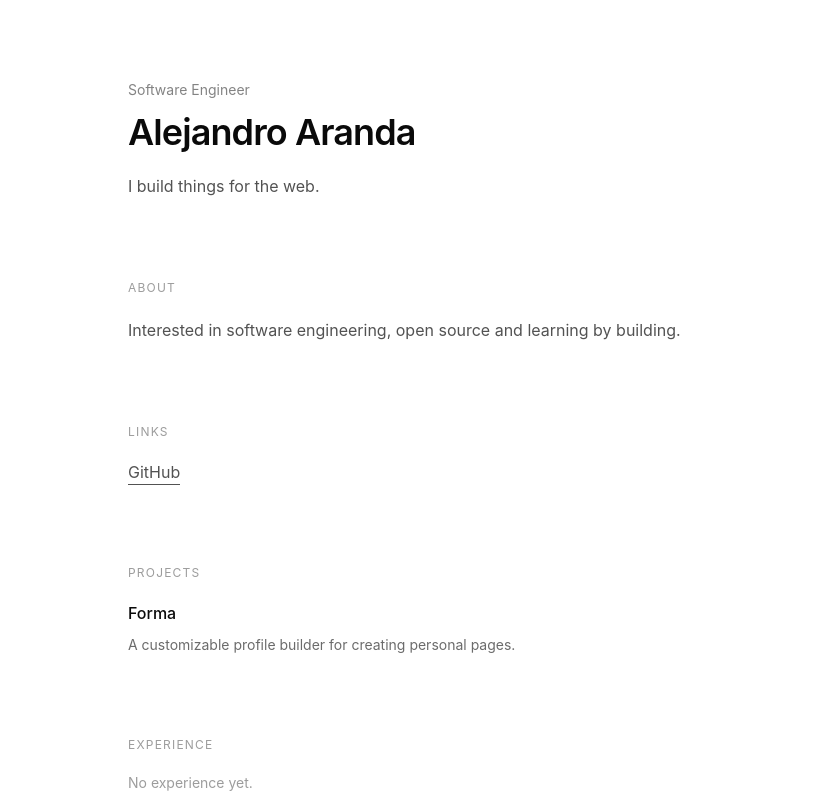
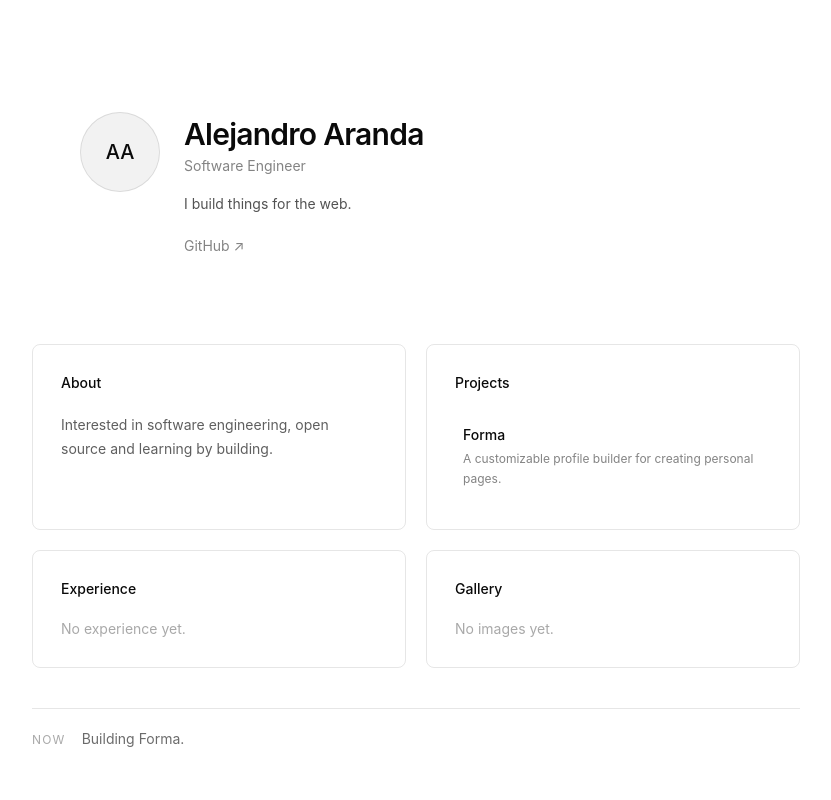
Before and after one commit to ale0aranda/forma, a Next.js app: page /alejandro in a window 1280 px wide. Shown: the top 800 px of the page, without its empty margins (224-1055 px from the left). Built offline with nearby package versions, Linux system fonts and the light colour scheme.

Commit message:
📦 refactor: redesign profile layout

```diff
--- a/components/profile/profile-renderer.tsx
+++ b/components/profile/profile-renderer.tsx
@@ -24,26 +24,26 @@ const typographyClasses: Record<ProfileTypography, string> = {
 
 const radiusClasses: Record<ProfileRadius, string> = {
   square: 'rounded-none',
-  small: 'rounded-md',
-  rounded: 'rounded-xl'
+  small: 'rounded-lg',
+  rounded: 'rounded-2xl'
 };
 
-const sectionGapClasses: Record<ProfileDensity, string> = {
-  compact: 'space-y-10',
-  balanced: 'space-y-14',
-  airy: 'space-y-20'
+const cardPaddingClasses: Record<ProfileDensity, string> = {
+  compact: 'p-5',
+  balanced: 'p-6',
+  airy: 'p-7'
 };
 
-const itemGapClasses: Record<ProfileDensity, string> = {
-  compact: 'space-y-4',
-  balanced: 'space-y-6',
-  airy: 'space-y-8'
+const cardGapClasses: Record<ProfileDensity, string> = {
+  compact: 'gap-3',
+  balanced: 'gap-4',
+  airy: 'gap-5'
 };
 
 const borderClasses: Record<ProfileBorders, string> = {
   none: 'border-transparent',
   subtle: 'border-current/10',
-  strong: 'border-current/30'
+  strong: 'border-current/25'
 };
 
 const appearanceClasses: Record<
@@ -67,115 +67,96 @@ const appearanceClasses: Record<
 export function ProfileRenderer({ profile }: ProfileRendererProps) {
   const { design } = profile;
 
+  const visible = (block: ProfileBlock) => profile.blocks[block].visible;
+
+  const contentBlocks = profile.blockOrder.filter(
+    (block) =>
+      block !== 'identity'
+      && block !== 'links'
+      && block !== 'now'
+      && visible(block)
+  );
+
   return (
     <article
       className={`${typographyClasses[design.typography]} ${
         appearanceClasses[design.appearance][design.palette]
       }`}
     >
-      <div className={sectionGapClasses[design.density]}>
-        {profile.blockOrder.map((block) => {
-          if (!profile.blocks[block].visible) {
-            return null;
-          }
+      {visible('identity') && (
+        <IdentityHero
+          profile={profile}
+          showLinks={visible('links')}
+        />
+      )}
 
-          return (
-            <ProfileBlockRenderer
+      {contentBlocks.length > 0 && (
+        <div
+          className={`mt-14 grid grid-cols-2 ${cardGapClasses[design.density]}`}
+        >
+          {contentBlocks.map((block) => (
+            <ProfileCard
               block={block}
               key={block}
               profile={profile}
             />
-          );
-        })}
+          ))}
         </div>
+      )}
+
+      {visible('now') && (
+        <div className='mt-10'>
+          <NowBlock profile={profile} />
+        </div>
+      )}
     </article>
   );
 }
 
-interface ProfileBlockRendererProps {
-  block: ProfileBlock;
+interface IdentityHeroProps {
   profile: Profile;
+  showLinks: boolean;
 }
 
-function ProfileBlockRenderer({ block, profile }: ProfileBlockRendererProps) {
-  if (block === 'identity') {
-    return <IdentityBlock profile={profile} />;
-  }
+function IdentityHero({ profile, showLinks }: IdentityHeroProps) {
+  return (
+    <header className='mx-auto max-w-2xl py-8'>
+      <div className='flex items-start gap-6'>
+        <div className='flex size-20 shrink-0 items-center justify-center rounded-full border border-current/10 bg-current/5 font-medium text-xl'>
+          {getInitials(profile.identity.name)}
+        </div>
 
-  if (block === 'about') {
-    return <AboutBlock profile={profile} />;
-  }
-
-  if (block === 'links') {
-    return <LinksBlock profile={profile} />;
-  }
-
-  if (block === 'projects') {
-    return <ProjectsBlock profile={profile} />;
-  }
-
-  if (block === 'experience') {
-    return <ExperienceBlock profile={profile} />;
-  }
-
-  if (block === 'gallery') {
-    return <GalleryBlock profile={profile} />;
-  }
-
-  return <NowBlock profile={profile} />;
-}
-
-interface BlockProps {
-  profile: Profile;
-}
-
-function IdentityBlock({ profile }: BlockProps) {
-  return (
-    <header>
-      <p className='mb-3 opacity-50 text-sm'>{profile.identity.role}</p>
-
-      <h1 className='font-semibold text-4xl tracking-tight'>
-        {profile.identity.name}
+        <div className='min-w-0 pt-1'>
+          <h1 className='font-semibold text-3xl tracking-tight'>
+            {profile.identity.name || 'Your name'}
           </h1>
 
-      <p className='mt-5 max-w-xl opacity-70 leading-7'>
+          <p className='mt-1 opacity-50 text-sm'>
+            {profile.identity.role || 'Your role'}
+          </p>
+
+          {profile.identity.bio && (
+            <p className='mt-4 max-w-lg opacity-70 text-sm leading-6'>
               {profile.identity.bio}
             </p>
-    </header>
-  );
-}
+          )}
 
-function AboutBlock({ profile }: BlockProps) {
-  return (
-    <section>
-      <SectionTitle>About</SectionTitle>
-
-      <p className='max-w-xl opacity-70 leading-7'>{profile.about}</p>
-    </section>
-  );
-}
-
-function LinksBlock({ profile }: BlockProps) {
-  return (
-    <section>
-      <SectionTitle>Links</SectionTitle>
-
-      {profile.links.length > 0 ? (
-        <div className='flex flex-wrap gap-x-5 gap-y-2'>
+          {showLinks && profile.links.length > 0 && (
+            <div className='mt-5 flex flex-wrap gap-x-4 gap-y-2'>
               {profile.links.map((link) =>
                 link.url ? (
                   <a
-                className='border-current border-b opacity-70 transition-opacity hover:opacity-100'
+                    className='opacity-50 text-sm transition-opacity hover:opacity-100'
                     href={link.url}
                     key={link.id}
                     rel='noreferrer'
                     target='_blank'
                   >
-                {link.label || 'Untitled'}
+                    {link.label || 'Untitled'} ↗
                   </a>
                 ) : (
                   <span
-                className='opacity-70'
+                    className='opacity-50 text-sm'
                     key={link.id}
                   >
                     {link.label || 'Untitled'}
@@ -183,28 +164,88 @@ function LinksBlock({ profile }: BlockProps) {
                 )
               )}
             </div>
-      ) : (
-        <EmptyState>No links yet.</EmptyState>
           )}
+        </div>
+      </div>
+    </header>
+  );
+}
+
+interface ProfileCardProps {
+  block: ProfileBlock;
+  profile: Profile;
+}
+
+function ProfileCard({ block, profile }: ProfileCardProps) {
+  const { design } = profile;
+
+  const className = `border ${borderClasses[design.borders]} ${
+    radiusClasses[design.radius]
+  } ${cardPaddingClasses[design.density]}`;
+
+  if (block === 'about') {
+    return (
+      <section className={className}>
+        <SectionTitle>About</SectionTitle>
+        <AboutBlock profile={profile} />
       </section>
     );
   }
 
+  if (block === 'projects') {
+    return (
+      <section className={className}>
+        <SectionTitle>Projects</SectionTitle>
+        <ProjectsBlock profile={profile} />
+      </section>
+    );
+  }
+
+  if (block === 'experience') {
+    return (
+      <section className={className}>
+        <SectionTitle>Experience</SectionTitle>
+        <ExperienceBlock profile={profile} />
+      </section>
+    );
+  }
+
+  if (block === 'gallery') {
+    return (
+      <section className={className}>
+        <SectionTitle>Gallery</SectionTitle>
+        <GalleryBlock profile={profile} />
+      </section>
+    );
+  }
+
+  return null;
+}
+
+interface BlockProps {
+  profile: Profile;
+}
+
+function AboutBlock({ profile }: BlockProps) {
+  return (
+    <p className='opacity-65 text-sm leading-6'>
+      {profile.about || 'Nothing here yet.'}
+    </p>
+  );
+}
+
 function ProjectsBlock({ profile }: BlockProps) {
-  const { design } = profile;
-  const borderClass = borderClasses[design.borders];
+  if (profile.projects.length === 0) {
+    return <EmptyState>No projects yet.</EmptyState>;
+  }
 
   return (
-    <section>
-      <SectionTitle>Projects</SectionTitle>
-
-      {profile.projects.length > 0 ? (
-        <div>
+    <div className='space-y-1'>
       {profile.projects.map((project) => {
         const content = (
           <>
-                <div className='flex items-baseline justify-between gap-6'>
-                  <h3 className='font-medium'>
+            <div className='flex items-center justify-between gap-4'>
+              <h3 className='font-medium text-sm'>
                 {project.name || 'Untitled project'}
               </h3>
 
@@ -214,7 +255,7 @@ function ProjectsBlock({ profile }: BlockProps) {
             </div>
 
             {project.description && (
-                  <p className='mt-2 max-w-xl opacity-60 text-sm leading-6'>
+              <p className='mt-1 opacity-50 text-xs leading-5'>
                 {project.description}
               </p>
             )}
@@ -224,7 +265,7 @@ function ProjectsBlock({ profile }: BlockProps) {
         if (project.url) {
           return (
             <a
-                  className={`block border-b py-5 transition-opacity first:pt-0 last:border-b-0 last:pb-0 hover:opacity-60 ${borderClass}`}
+              className='block rounded-md px-2 py-3 transition-colors hover:bg-current/5'
               href={project.url}
               key={project.id}
               rel='noreferrer'
@@ -237,7 +278,7 @@ function ProjectsBlock({ profile }: BlockProps) {
 
         return (
           <div
-                className={`border-b py-5 first:pt-0 last:border-b-0 last:pb-0 ${borderClass}`}
+            className='px-2 py-3'
             key={project.id}
           >
             {content}
@@ -245,106 +286,92 @@ function ProjectsBlock({ profile }: BlockProps) {
         );
       })}
     </div>
-      ) : (
-        <EmptyState>No projects yet.</EmptyState>
-      )}
-    </section>
   );
 }
 
 function ExperienceBlock({ profile }: BlockProps) {
-  const { design } = profile;
+  if (profile.experience.length === 0) {
+    return <EmptyState>No experience yet.</EmptyState>;
+  }
 
   return (
-    <section>
-      <SectionTitle>Experience</SectionTitle>
+    <div className='space-y-5'>
+      {profile.experience.map((experience) => (
+        <div
+          className='relative border-current/10 border-l pl-4'
+          key={experience.id}
+        >
+          <span className='absolute top-2 -left-1 size-2 rounded-full bg-current opacity-30' />
 
-      {profile.experience.length > 0 ? (
-        <div className={itemGapClasses[design.density]}>
-          {profile.experience.map((experience) => (
-            <div key={experience.id}>
-              <div className='flex items-start justify-between gap-6'>
+          <div className='flex items-start justify-between gap-4'>
             <div>
-                  <h3 className='font-medium'>
+              <h3 className='font-medium text-sm'>
                 {experience.role || 'Untitled role'}
               </h3>
 
-                  <p className='mt-1 opacity-60 text-sm'>
+              <p className='mt-1 opacity-50 text-xs'>
                 {experience.company || 'Company'}
               </p>
             </div>
 
             {experience.period && (
-                  <p className='shrink-0 opacity-40 text-xs'>
-                    {experience.period}
-                  </p>
+              <p className='shrink-0 opacity-40 text-xs'>{experience.period}</p>
             )}
           </div>
 
           {experience.description && (
-                <p className='mt-3 max-w-xl opacity-60 text-sm leading-6'>
+            <p className='mt-2 opacity-50 text-xs leading-5'>
               {experience.description}
             </p>
           )}
         </div>
       ))}
     </div>
-      ) : (
-        <EmptyState>No experience yet.</EmptyState>
-      )}
-    </section>
   );
 }
 
 function GalleryBlock({ profile }: BlockProps) {
   const { design } = profile;
 
-  const radiusClass = radiusClasses[design.radius];
-  const borderClass = borderClasses[design.borders];
+  if (profile.gallery.length === 0) {
+    return <EmptyState>No images yet.</EmptyState>;
+  }
 
   return (
-    <section>
-      <SectionTitle>Gallery</SectionTitle>
-
-      {profile.gallery.length > 0 ? (
-        <div className='grid grid-cols-2 gap-3'>
+    <div className='grid grid-cols-3 gap-2'>
       {profile.gallery.map((item) => (
         <figure key={item.id}>
           {item.src ? (
             <img
               alt={item.alt}
-                  className={`aspect-square w-full border object-cover ${borderClass} ${radiusClass}`}
+              className={`aspect-square w-full object-cover ${
+                radiusClasses[design.radius]
+              }`}
               src={item.src}
             />
           ) : (
             <div
-                  className={`flex aspect-square items-center justify-center border bg-current/5 opacity-50 text-xs ${borderClass} ${radiusClass}`}
+              className={`flex aspect-square items-center justify-center bg-current/5 opacity-50 text-xs ${
+                radiusClasses[design.radius]
+              }`}
             >
-                  No image
+              Image
             </div>
-              )}
-
-              {item.caption && (
-                <figcaption className='mt-2 opacity-50 text-xs'>
-                  {item.caption}
-                </figcaption>
           )}
         </figure>
       ))}
     </div>
-      ) : (
-        <EmptyState>No images yet.</EmptyState>
-      )}
-    </section>
   );
 }
 
 function NowBlock({ profile }: BlockProps) {
   return (
-    <section>
-      <SectionTitle>Now</SectionTitle>
+    <section className='flex items-baseline gap-4 border-current/10 border-t pt-5'>
+      <p className='shrink-0 opacity-35 text-xs uppercase tracking-widest'>
+        Now
+      </p>
 
-      <p className='max-w-xl opacity-70 leading-7'>{profile.now}</p>
+      <p className='opacity-60 text-sm'>{profile.now || 'Nothing here yet.'}</p>
     </section>
   );
 }
@@ -354,11 +381,7 @@ interface SectionTitleProps {
 }
 
 function SectionTitle({ children }: SectionTitleProps) {
-  return (
-    <h2 className='mb-5 opacity-40 text-xs uppercase tracking-widest'>
-      {children}
-    </h2>
-  );
+  return <h2 className='mb-5 font-medium text-sm'>{children}</h2>;
 }
 
 interface EmptyStateProps {
@@ -366,5 +389,19 @@ interface EmptyStateProps {
 }
 
 function EmptyState({ children }: EmptyStateProps) {
-  return <p className='opacity-40 text-sm'>{children}</p>;
+  return <p className='opacity-35 text-sm'>{children}</p>;
 }
+
+function getInitials(name: string) {
+  const parts = name.trim().split(/\s+/).filter(Boolean);
+
+  if (parts.length === 0) {
+    return '?';
+  }
+
+  return parts
+    .slice(0, 2)
+    .map((part) => part[0])
+    .join('')
+    .toUpperCase();
+}
--- a/components/profile/public-profile.tsx
+++ b/components/profile/public-profile.tsx
@@ -72,7 +72,7 @@ export function PublicProfile({
         pageBackgroundClasses[design.appearance][design.palette]
       }`}
     >
-      <div className='mx-auto w-full max-w-xl'>
+      <div className='mx-auto w-full max-w-3xl'>
         <ProfileRenderer profile={profile} />
       </div>
     </main>
```
Also changed, not shown: components/profile/profile-preview.tsx (+4 -4 lines). Lines whose indentation alone changed are shown as unchanged.
